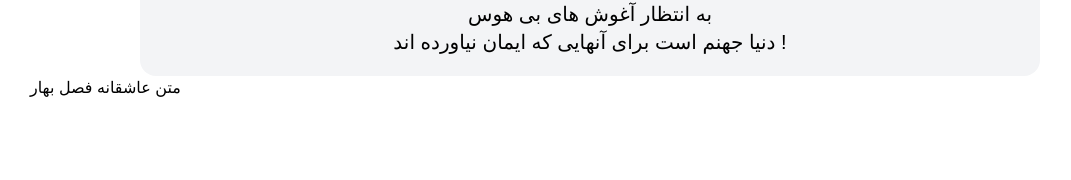
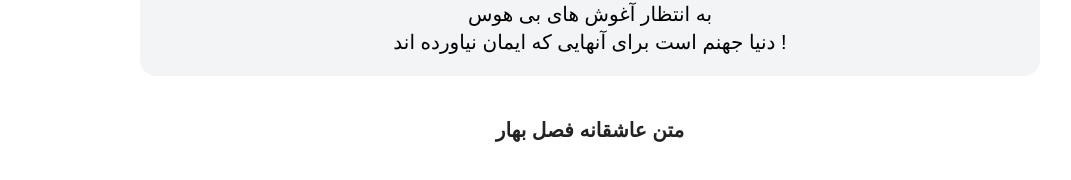
Before and after one commit to NazifaRahimy/spring, a Next.js app: page / in a window 1280 px wide. Shown: the part 3103-3283 px from the top of the page, without its empty margins (50-1121 px from the left). Before the commit the page ends 3243 px from the top, so only its background shows below. Built offline with nearby package versions, Linux system fonts and the light colour scheme.

Commit message:
add style for heading

```diff
--- a/src/app/page.tsx
+++ b/src/app/page.tsx
@@ -62,7 +62,7 @@ export default function Home() {
           <p className="text-xl font-normal px-3">به انتظار آغوش‌ های بی‌ هوس</p>
           <p className="text-xl font-normal px-3">دنیا جهنم است برای آنهایی که ایمان نیاورده‌ اند !</p>
       </div>
-      <h2 >متن عاشقانه فصل بهار</h2>
+      <h2 className="mt-10 text-center mb-4 text-[#232323] font-semibold text-xl">متن عاشقانه فصل بهار</h2>
     </div>
   );
 }
```
